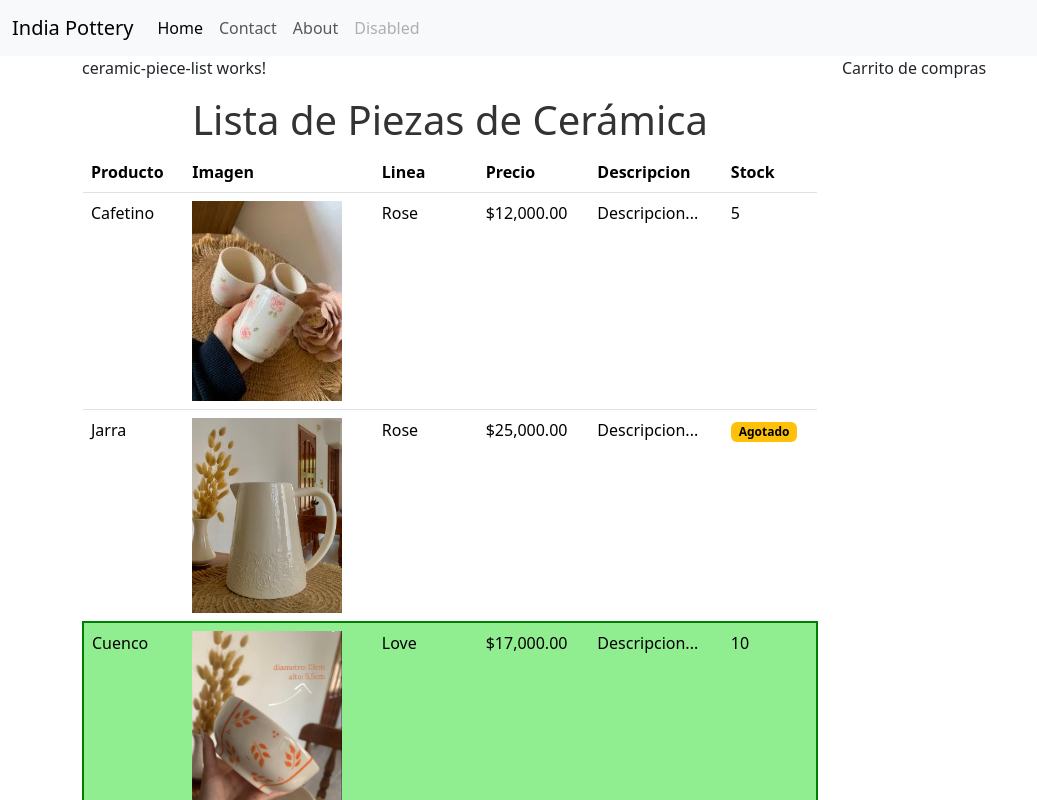
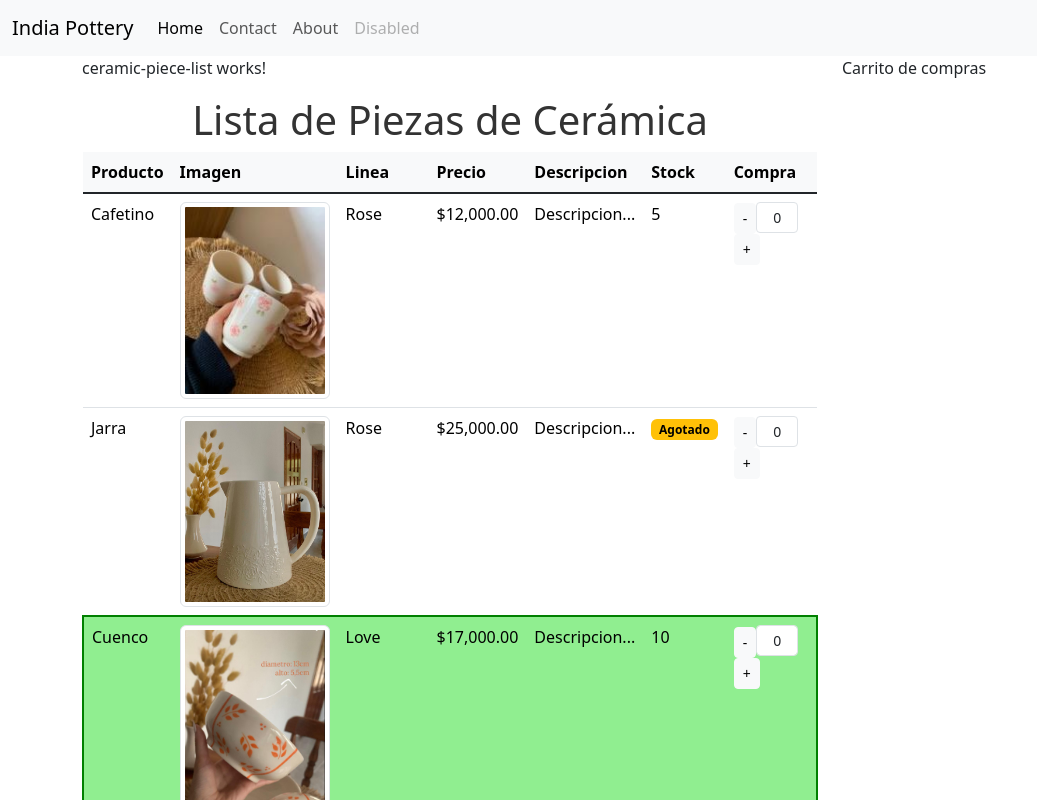
Before and after one commit to Melanie-SanRoman/india_pottery_seminario_angular, an Angular app: page / in a window 1280 px wide. Shown: the top 800 px of the page, without its empty margins (0-1037 px from the left). Built offline with nearby package versions, Linux system fonts and the light colour scheme.

Commit message:
Enhance ceramic piece list table with improved styling and quantity management controls

```diff
--- a/src/app/ceramic-piece-list/ceramic-piece-list.html
+++ b/src/app/ceramic-piece-list/ceramic-piece-list.html
@@ -1,8 +1,8 @@
 <p>ceramic-piece-list works!</p>
 
 <h1>Lista de Piezas de Cerámica</h1>
-<table class="table">
-    <thead>
+<table class="table table-hover">
+    <thead class="table-light">
         <tr>
             <th>Producto</th>
             <th>Imagen</th>
@@ -10,13 +10,14 @@
             <th>Precio</th>
             <th>Descripcion</th>
             <th>Stock</th>
+            <th>Compra</th>
         </tr>
     </thead>
-    <tbody>
+    <tbody class="table-group-divider">
         @for (piece of pieces; track piece.name){
         <tr [class.clearance]="piece.clearance">
             <td>{{piece.name}}</td>
-            <td><img [src]="piece.image" [alt]="piece.name"></td>
+            <td><img class="img-thumbnail" [src]="piece.image" [alt]="piece.name"></td>
             <td>{{piece.line}}</td>
             <td>{{piece.price | currency}}</td>
             <td>{{piece.description}}</td>
@@ -25,6 +26,15 @@
             } @else {
             <td>{{piece.stock}}</td>
             }
+            <td>
+                <button class="btn btn-light btn-sm" (click)="downQuantity(piece)">-</button>
+                <input
+                    type="text"
+                    [value]="piece.quantity"
+                    class="form-control form-control-sm text-center input-quantity"
+                    (input)="changeQuantity($event, piece)">
+                <button class="btn btn-light btn-sm" (click)="upQuantity(piece)">+</button>
+            </td>
         </tr>
         } @empty {
         <tr>
```
